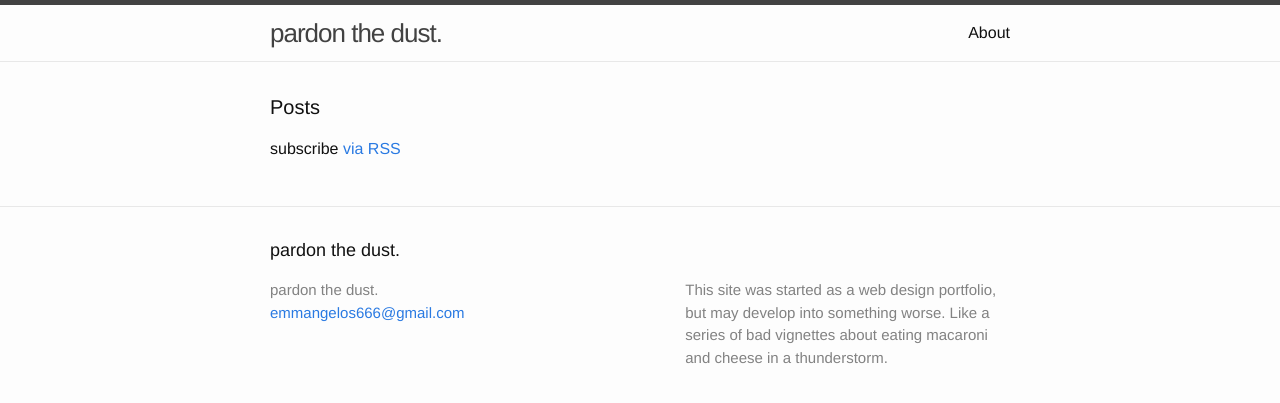
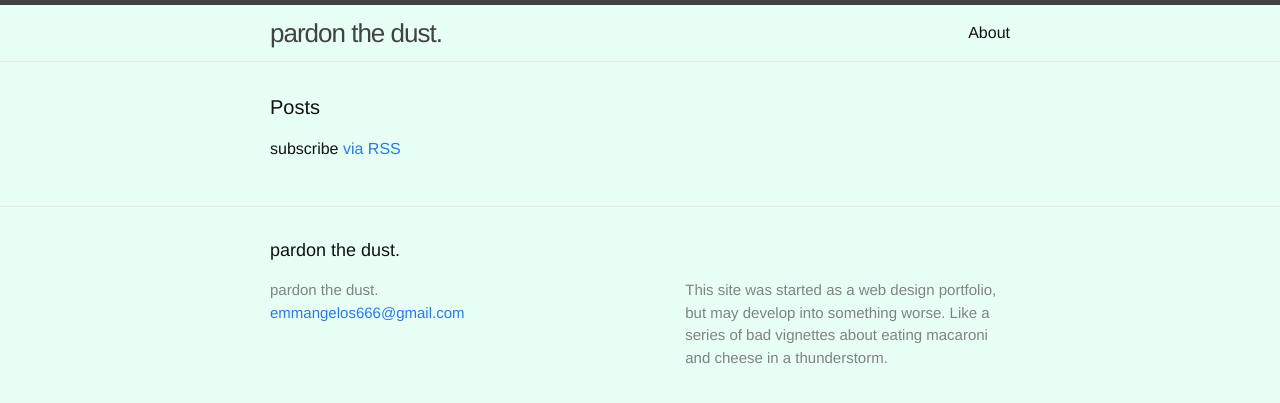
Before and after one commit to Emmangelos/emmangelos.github.io, a Jekyll site: the page built from index.html, in a window 1280 px wide. Shown: the top 403 px of the page. Built offline with Jekyll 4.4.1, drawn with Linux system fonts in a browser that asks for light colours.

Commit message:
Update main.scss

```diff
--- a/css/main.scss
+++ b/css/main.scss
@@ -15,7 +15,7 @@ $base-line-height: 1.5;
 $spacing-unit:     30px;
 
 $text-color:       #111;
-$background-color: #fdfdfd;
+$background-color: #e8fff6;
 $brand-color:      #2a7ae2;
 
 $grey-color:       #828282;
```
